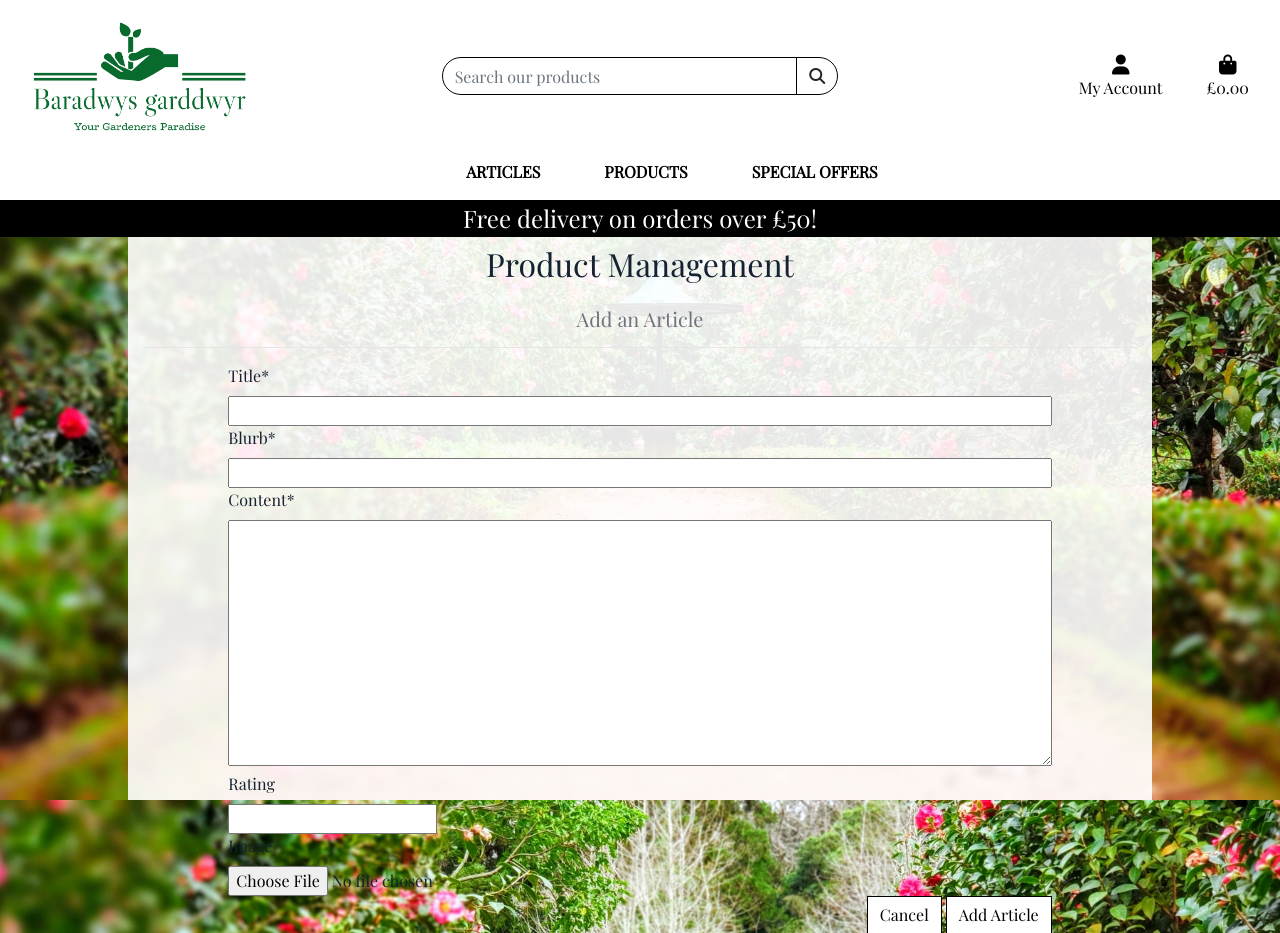
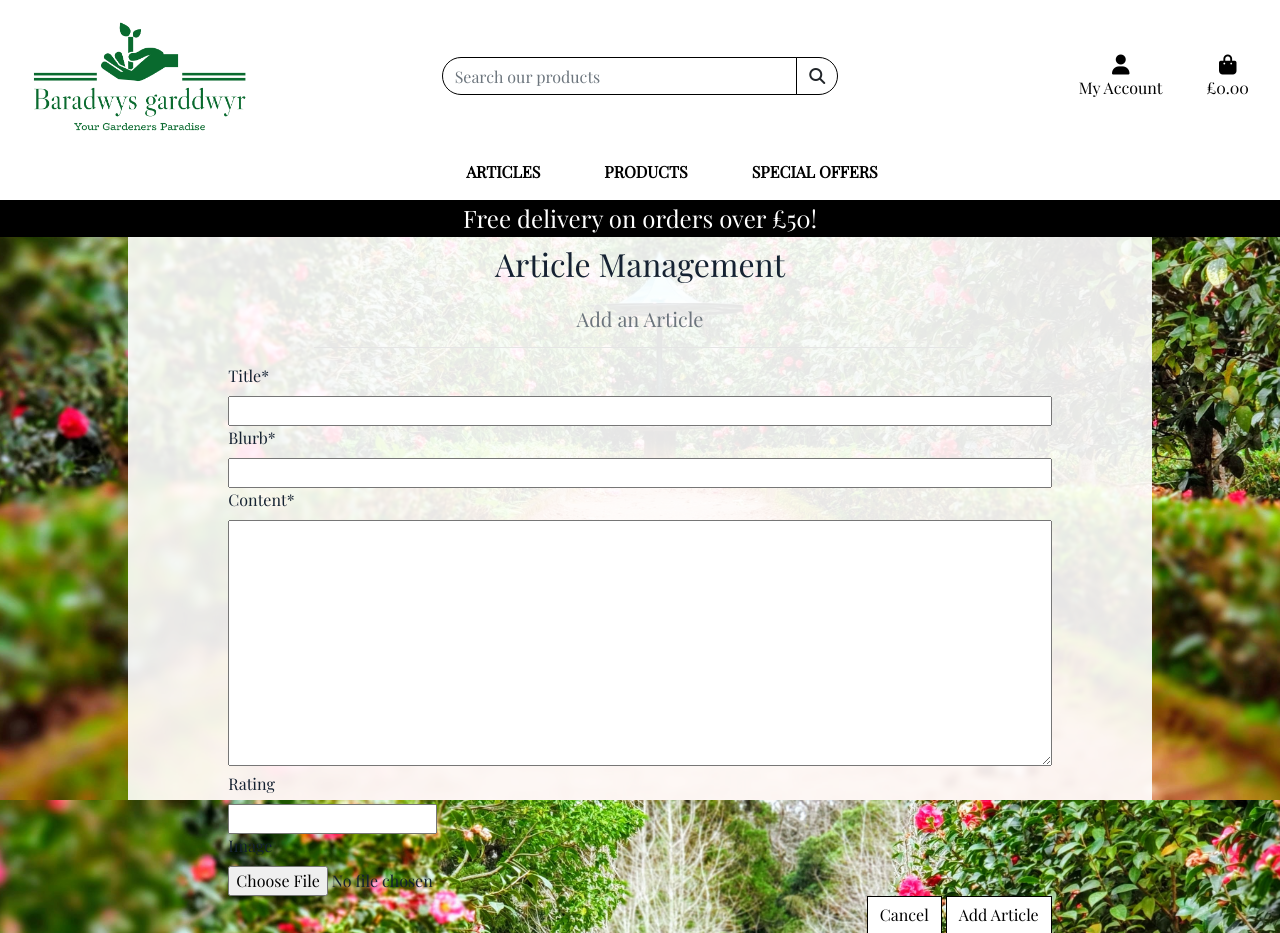
Before and after one commit to jenkidev/MSP4_Baradwys_Garddwyr, a Django app: page /articles/add/ in a window 1280 px wide. Shown: the top 933 px of the page. Run offline with Django 3.2, Linux system fonts and the light colour scheme; the visitor is signed in with stand-in values (Sample User, id 1); some libraries are stand-ins or nearby versions.

Commit message:
Finished add article functionality

```diff
--- a/articles/templates/articles/add_article.html
+++ b/articles/templates/articles/add_article.html
@@ -13,21 +13,21 @@
 <div class="overlay-product-detail"></div>
 <div class="container">
     <div class="row">
-        <div class="col-12 text-center">
+        <div class="col-8 offset-2 text-center">
             <hr>
-            <h2 class="logo-font mb-4">Product Management</h2>
+            <h2 class="logo-font mb-4">Article Management</h2>
             <h5 class="text-muted">Add an Article</h5>
             <hr>
         </div>
     </div>
 
     <div class="row">
-        <div class="col-12 col-md-10 offset-md-1">
-            <form method="POST" action="{% url 'add_product' %}" class="form mb-2" enctype="multipart/form-data">
+        <div class="col-10 offset-1">
+            <form method="POST" action="{% url 'add_article' %}" class="form mb-2" enctype="multipart/form-data">
                 {% csrf_token %}
                 {{ form | crispy }}
                 <div class="text-right">
-                    <a class="btn btn-outline-black rounded-0" href="{% url 'products' %}">Cancel</a>
+                    <a class="btn btn-outline-black rounded-0" href="{% url 'articles' %}">Cancel</a>
                     <button class="btn btn-outline-black rounded-0" type="submit">Add Article</button>
                 </div>
             </form>
--- a/articles/templates/articles/articles.html
+++ b/articles/templates/articles/articles.html
@@ -28,7 +28,7 @@
                             </a>
                         </div>
                         {% else %}
-                        <a href="">
+                        <a href="{% url 'article_details' article.id %}">
                             <img class="product-img-wrapper card-img-top img-fluid" src="{{ MEDIA_URL }}noimage.png"
                                 alt="{{ article.title }}" />
                         </a>
--- a/articles/views.py
+++ b/articles/views.py
@@ -1,5 +1,6 @@
 from django.shortcuts import render, redirect, reverse, get_object_or_404
 from django.contrib import messages
+
 from .models import Article
 from .forms import ArticleForm
 
@@ -50,8 +51,18 @@ def article_details(request, article_id):
     return render(request, 'articles/article_details.html', context)
 
 def add_article(request):
-    """ Add a product to the store """
-    form = ArticleForm()
+    """ Add an article to the site """
+    if request.method == 'POST':
+        form = ArticleForm(request.POST, request.FILES)
+        if form.is_valid():
+            form.save()
+            messages.success(request, 'Successfully added article!')
+            return redirect(reverse('add_article'))
+        else:
+            messages.error(request, 'Failed to add article. Please ensure the form is valid.')
+    else:
+        form = ArticleForm()
+
     template = 'articles/add_article.html'
     context = {
         'form': form,
--- a/templates/base.html
+++ b/templates/base.html
@@ -93,6 +93,7 @@
                             {% if request.user.is_authenticated %}
                             {% if request.user.is_superuser %}
                             <a href="{% url 'add_product' %}" class="dropdown-item">Product Management</a>
+                            <a href="{% url 'add_article' %}" class="dropdown-item">Article Management</a>
                             {% endif %}
                             <a href="{% url 'profile' %}" class="dropdown-item">My Profile</a>
                             <a href="{% url 'account_logout' %}" class="dropdown-item">Logout</a>
--- a/templates/includes/mobile-top-header.html
+++ b/templates/includes/mobile-top-header.html
@@ -36,6 +36,7 @@
             {% if request.user.is_authenticated %}
             {% if request.user.is_superuser %}
             <a href="{% url 'add_product' %}" class="dropdown-item">Product Management</a>
+            <a href="{% url 'add_article' %}" class="dropdown-item">Article Management</a>
             {% endif %}
             <a href="" class="dropdown-item">My Profile</a>
             <a href="{% url 'account_logout' %}" class="dropdown-item">Logout</a>
```
